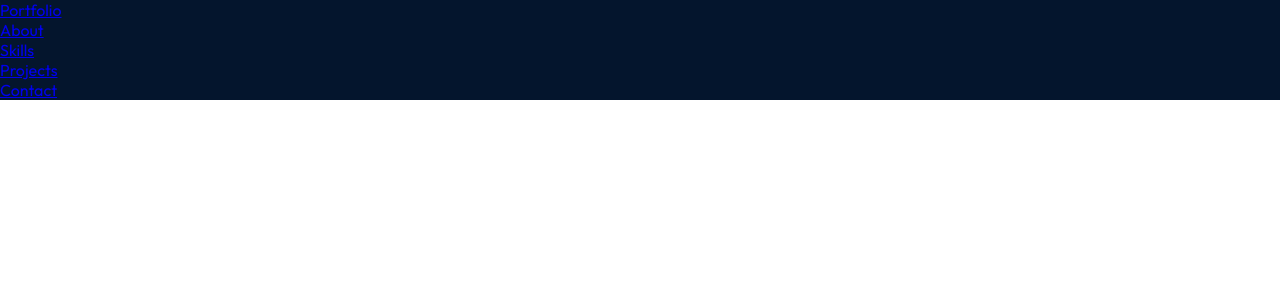
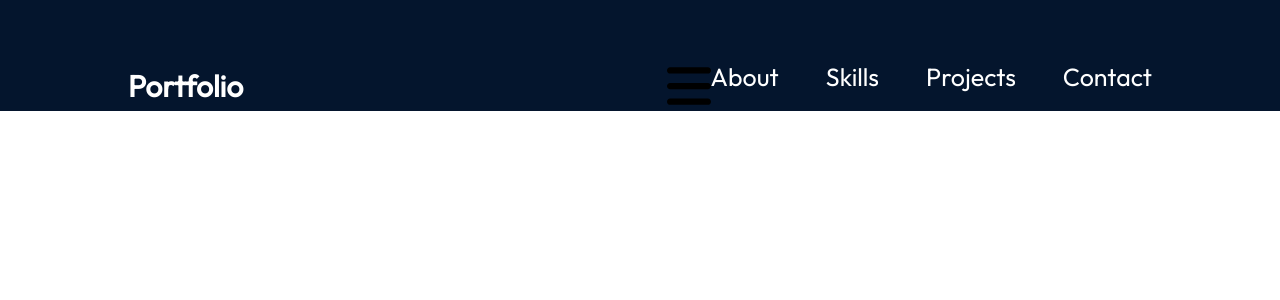
Before and after one commit to KipletingEdwin/React-Portfolio, a React (Create React App) app: page / in a window 1280 px wide. Shown: the top 300 px of the page. Built offline with nearby package versions, Linux system fonts and the light colour scheme; a web font is replaced by a local one.

Commit message:
space out items in nav container

```diff
--- a/package.json
+++ b/package.json
@@ -5,6 +5,9 @@
   "dependencies": {
     "@fontsource/outfit": "^5.0.8",
     "@fontsource/roboto": "^5.0.8",
+    "@fortawesome/fontawesome-svg-core": "^6.4.2",
+    "@fortawesome/free-solid-svg-icons": "^6.4.2",
+    "@fortawesome/react-fontawesome": "^0.2.0",
     "@testing-library/jest-dom": "^5.17.0",
     "@testing-library/react": "^13.4.0",
     "@testing-library/user-event": "^13.5.0",
--- a/src/App.css
+++ b/src/App.css
@@ -1,13 +1,49 @@
-*{
+* {
   margin: 0px;
   padding: 0px;
   box-sizing: border-box;
-  font-family: "Outfit",Arial, Helvetica, sans-serif;
+  font-family: "Outfit", Arial, Helvetica, sans-serif;
 }
 
-.App{
+.App {
   width: 100%;
   height: 100%;
-  color: white;
+  /* color: white; */
   background-color: #04152d;
 }
+
+.nav {
+  align-items: center;
+  position: relative;
+  display: flex;
+  justify-content: space-between;
+  padding-top: 61px;
+  margin: 0 10%;
+}
+
+.port {
+  color: #fff;
+  text-decoration: none;
+  font-weight: 600;
+  font-size: 30px;
+}
+
+.menu {
+  display: flex;
+}
+
+.menu ul {
+  list-style: none;
+  display: flex;
+  gap: 47px;
+}
+
+.menu a {
+  text-decoration: none;
+  color: #fff;
+  font-size: 25px;
+}
+
+.menu img {
+  height: 50px;
+}
--- a/src/components/NavBar.js
+++ b/src/components/NavBar.js
@@ -1,9 +1,11 @@
 import React from "react";
+import bar from "../assets/bars-solid.svg"
 
 function NavBar() {
-  return <nav>
-    <a href="/"> Portfolio</a>
-    <div>
+  return <nav className="nav">
+    <a className="port" href="/"> Portfolio</a>
+    <div className="menu">
+    <img alt="bar" src={bar}/>
         <ul>
             <li><a href="#about"> About </a></li>
             <li><a href="#skills"> Skills </a></li>
```
Also changed, not shown: src/assets/bars-solid.svg (added), 1 other file (tests, documents, lock files or other folders).
